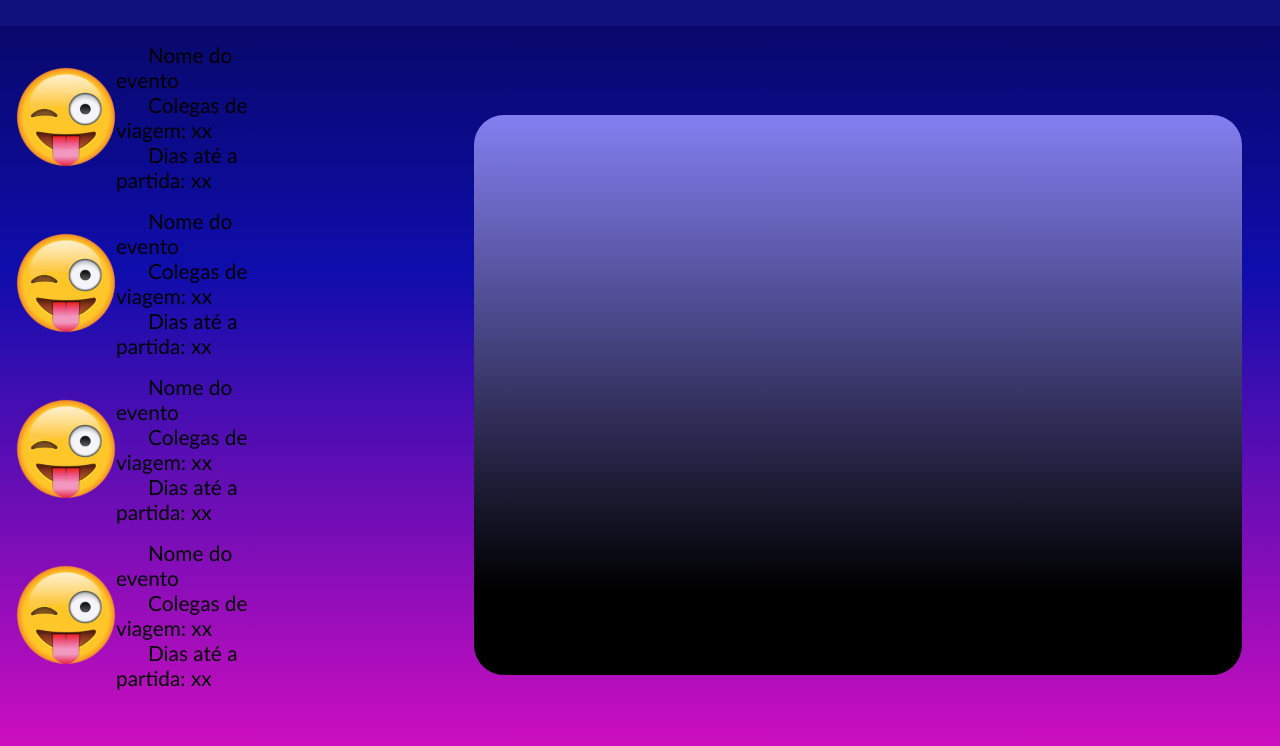
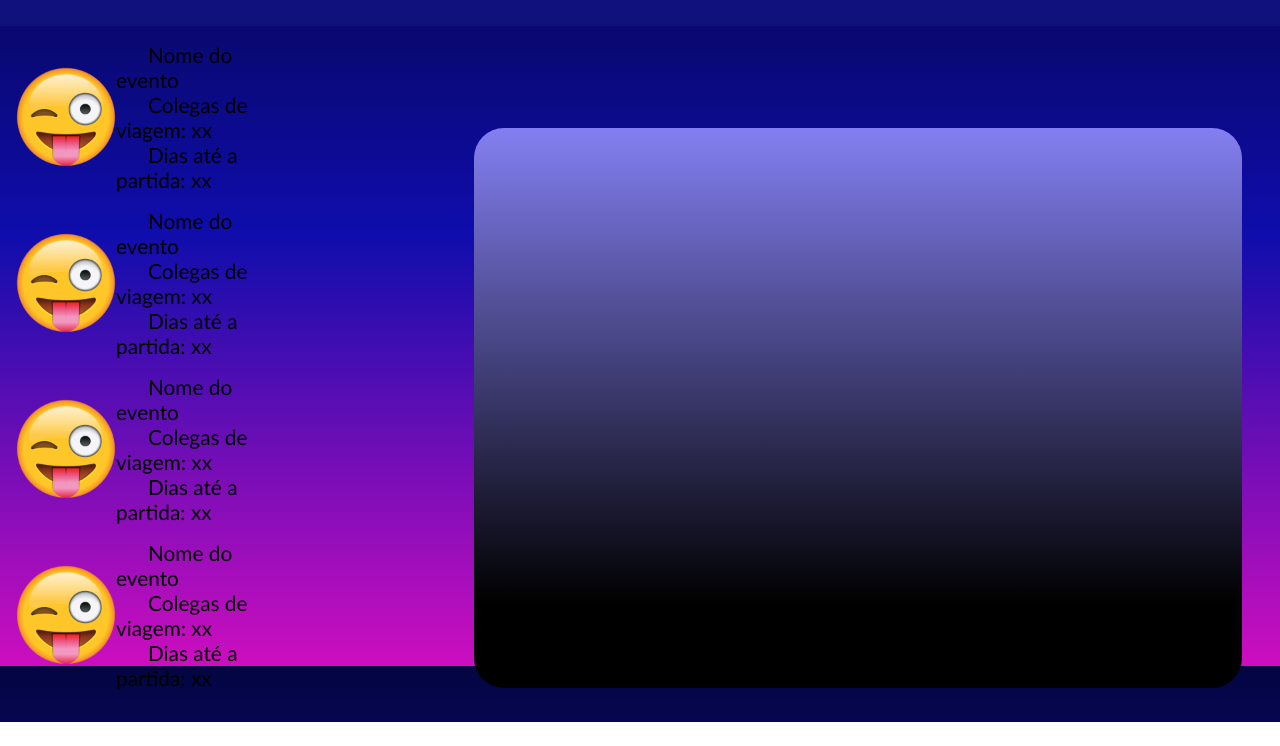
Before and after one commit to Caualemes/Projeto-DayTripper, a plain HTML site: page pages/chat.html in a window 1280 px wide. Shown: the part 134-880 px from the top of the page. After the commit the page ends 856 px from the top, so only its background shows below. Drawn offline with Linux system fonts and the light colour scheme.

Commit message:
commit2 caua

```diff
--- a/css/style.css
+++ b/css/style.css
@@ -2,7 +2,7 @@ body {
     font-family: Arial, sans-serif;
     margin: 0;
     padding: 0;
-    height: 110vh;
+    height: 100vh;
     width: 100%;
     background: rgb(4,5,65);
     background: linear-gradient(180deg, rgba(4,5,65,1) 0%, rgba(15,13,172,1) 46%, rgba(205,14,191,1) 100%);
@@ -60,6 +60,8 @@ h1 {
 form {
     display: flex;
     flex-direction: column;
+    align-items: center;
+    position: fixed;
     background: rgb(0,0,0);
     background: linear-gradient(180deg, rgba(0,0,0,1) 0%, rgba(75,18,144,1) 38%, rgba(125,50,255,1) 100%);
     padding: 50px 100px;
@@ -113,7 +115,7 @@ hr{
 #mapa {
     display: flex;
     width: 100%;
-    height: 90vh;
+    height: 80vh;
 }
 
 /*** SEPARAÇÃO ***/
@@ -135,7 +137,7 @@ nav .menu a{
 
 nav .menu a:hover{
     transition: 0.3s;
-    background-color: aqua;
+    background-color: rgb(64, 212, 242);
 }
 
 nav{
@@ -185,7 +187,8 @@ nav img{
     width: 100%;
     display: flex;
     justify-content: center;
-    align-items: flex-end;
+    align-items: center;
+    margin-top: 9%;
 }
 
 .chat-display{
--- a/pages/chat.html
+++ b/pages/chat.html
@@ -9,7 +9,7 @@
 <body>
 
     <nav>
-        <img src="../img/logo_daytripper.png" alt="">
+        <img src="../images/logo_daytripper.png" alt="">
         <div class="menu">
             <a href="home.html">Home</a>
             <a href="chat.html">Chat</a>
@@ -22,7 +22,7 @@
 
         <div class="chat-column">
             <div class="chat-evento">
-                <img src="../img/gui.png" alt="">
+                <img src="../images/gui.png" alt="">
                 <div class="chat-evento-texo">
                     <span>Nome do evento</span>
                     <span>Colegas de viagem: xx</span>
@@ -30,7 +30,7 @@
                 </div>
             </div>
             <div class="chat-evento">
-                <img src="../img/gui.png" alt="">
+                <img src="../images/gui.png" alt="">
                 <div class="chat-evento-texo">
                     <span>Nome do evento</span>
                     <span>Colegas de viagem: xx</span>
@@ -38,7 +38,7 @@
                 </div>
             </div>
             <div class="chat-evento">
-                <img src="../img/gui.png" alt="">
+                <img src="../images/gui.png" alt="">
                 <div class="chat-evento-texo">
                     <span>Nome do evento</span>
                     <span>Colegas de viagem: xx</span>
@@ -46,7 +46,7 @@
                 </div>
             </div>
             <div class="chat-evento">
-                <img src="../img/gui.png" alt="">
+                <img src="../images/gui.png" alt="">
                 <div class="chat-evento-texo">
                     <span>Nome do evento</span>
                     <span>Colegas de viagem: xx</span>
```
Also changed, not shown: pages/home.html (+1 -1 lines), pages/options.html (+1 -1 lines), img/gui.png (deleted), img/logo_daytripper.png (deleted).
